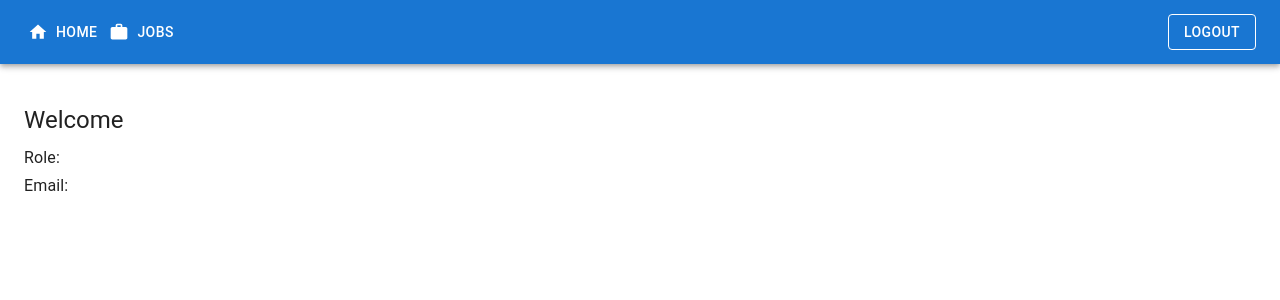
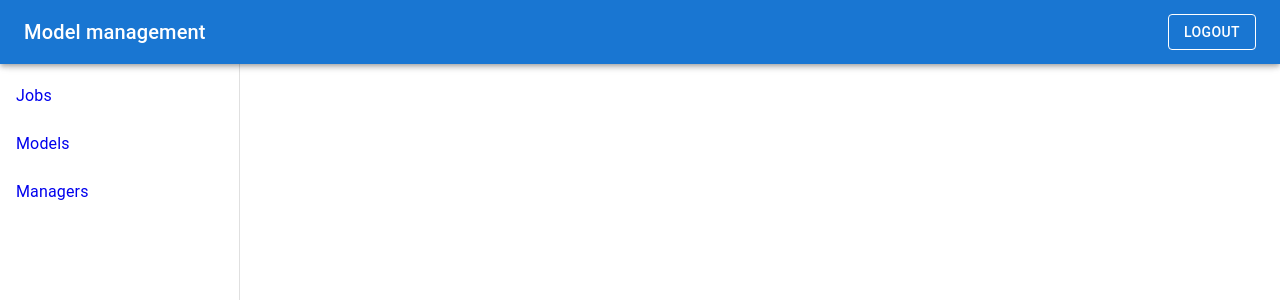
Before and after one commit to ThomasStenholtLaursen/ModelManagement_GR10, a React (Vite) app: page /home in a window 1280 px wide. Shown: the top 300 px of the page. Built offline with nearby package versions, Linux system fonts and the light colour scheme; sample sign-in values are in the browser's storage.

Commit message:
Try to fix routes

```diff
--- a/src/App.jsx
+++ b/src/App.jsx
@@ -6,15 +6,10 @@ import {
   Navigate,
 } from "react-router-dom";
 import SignInPage from "./pages/SignInPage";
-import HomePage from "./pages/HomePage";
 import { CssBaseline, ThemeProvider, createTheme } from "@mui/material";
 import PrivateRoute from "./routes/PrivateRoute";
-import ManagerRoute from "./routes/ManagerRoute";
-import ModelsPage from "./pages/ModelsPage";
-import ManagerPage from "./pages/ManagerPage";
-import Layout from "./components/Layout";
-import JobsPage from "./pages/JobsPage";
 import UnauthorizedPage from "./pages/UnauthorizedPage";
+import MainPage from "./pages/MainPage";
 
 function App() {
   const defaultTheme = createTheme({ palette: { mode: "light" } });
@@ -25,51 +20,17 @@ function App() {
         <CssBaseline />
         <Router>
           <Routes>
+            <Route path="/" element={<Navigate to={"/signin"} replace />} />
             <Route path="/signin" element={<SignInPage />} />
             <Route path="/unauthorized" element={<UnauthorizedPage />} />
             <Route
               path="/home"
               element={
                 <PrivateRoute>
-                  <Layout>
-                    <HomePage />
-                  </Layout>
+                  <MainPage />
                 </PrivateRoute>
               }
             />
-            <Route
-              path="/models"
-              element={
-                <PrivateRoute>
-                  <ManagerRoute>
-                    <Layout>
-                      <ModelsPage />
-                    </Layout>
-                  </ManagerRoute>
-                </PrivateRoute>
-              }
-            />
-            <Route
-              path="/managers"
-              element={
-                <PrivateRoute>
-                  <Layout>
-                    <ManagerPage />
-                  </Layout>
-                </PrivateRoute>
-              }
-            />
-            <Route
-              path="/jobs"
-              element={
-                <PrivateRoute>
-                  <Layout>
-                    <JobsPage />
-                  </Layout>
-                </PrivateRoute>
-              }
-            />
-            <Route path="/" element={<Navigate to={"/signin"} replace />} />
           </Routes>
         </Router>
       </ThemeProvider>
--- a/src/components/DrawerComponent.jsx
+++ b/src/components/DrawerComponent.jsx
@@ -1,22 +1,26 @@
 import React from 'react';
-import { Drawer, List, ListItem, ListItemText, AppBar, Toolbar, Typography, Divider } from '@mui/material';
+import { Drawer, List, ListItem, ListItemText, AppBar, Toolbar, Typography, Divider, ListItemButton, ListItemIcon } from '@mui/material';
 import { Link } from 'react-router-dom';
+import { Box } from '@mui/system';
 
 const DrawerComponent = ({ children }) => {
     const drawerWidth = 240;
 
 
   return (
-    <div style={{ display: 'flex' }}>
       <Drawer
         variant="permanent"
-        anchor="left"
+        sx={{
+          width: drawerWidth,
+          flexShrink: 0,
+          [`& .MuiDrawer-paper`]: { width: drawerWidth, boxSizing: 'border-box' },
+        }}
       >
-        <Toolbar/>
-        <Divider/>
+        <Toolbar />
+        <Box sx={{ overflow: 'auto' }}>
             <List>
-          <ListItem component={Link} to="/joblist">
-            <ListItemText primary="Job List" />
+                <ListItem component={Link} to="home/joblist">
+                    <ListItemText primary="Jobs" />
                 </ListItem>
                 <ListItem component={Link} to="/models">
                     <ListItemText primary="Models" />
@@ -25,20 +29,9 @@ const DrawerComponent = ({ children }) => {
                     <ListItemText primary="Managers" />
                 </ListItem>
             </List>
+        </Box>
+
       </Drawer>
-      <div style={{ flexGrow: 1, padding: '20px' }}>
-        <AppBar position="fixed">
-          <Toolbar>
-            <Typography variant="h6" noWrap>
-              Your App Title
-            </Typography>
-          </Toolbar>
-        </AppBar>
-        <div style={{ marginTop: '64px' }}>
-          {children}
-        </div>
-      </div>
-    </div>
   );
 };
 
--- a/src/pages/JobListPage.jsx
+++ b/src/pages/JobListPage.jsx
@@ -5,7 +5,7 @@ import Page from './Page';
 const JobListPage = () => {
   return (
     <div>
-      <h2>Jobs</h2>
+      <h2>Jobs dfjadshfkj adshlf kjadhfk ahlfkj </h2>
       {/* Your managers content goes here */}
     </div>
 
--- a/src/pages/MainPage.jsx
+++ b/src/pages/MainPage.jsx
@@ -2,27 +2,77 @@ import React from 'react';
     import { BrowserRouter as Router, Route, Routes} from 'react-router-dom';
     import DrawerComponent from '../components/DrawerComponent';
     import Page from './Page';
-import { Container, CssBaseline} from '@mui/material';
+    import { AppBar, Box, Button, Container, CssBaseline, Grid, Toolbar, Typography} from '@mui/material';
     import JobListPage from './JobListPage';
     import ModelsPage from './ModelsPage';
     import ManagersPage from './ManagersPage';
+    import PrivateRoute from '../routes/PrivateRoute';
+    import { useAuth } from '../hooks/useAuth';
 
     const MainPage = () => {
+
+        const { user, logoutUser } = useAuth();
+
         return (
-    <Router>
-      <DrawerComponent>
+        <Box sx={{display: 'flex'}}>
             <CssBaseline />
+            <AppBar position="fixed" sx={{ zIndex: (theme) => theme.zIndex.drawer + 1 }}>
+                <Toolbar>
+
+                    <Typography variant="h6" sx={{ flexGrow: 1, textAlign: 'left' }}>Model management</Typography>
+                    <Grid item>
+                    {user ? (
+                        <Button
+                        color="inherit"
+                        variant="outlined"
+                        onClick={() => {
+                            logoutUser();
+                        }}
+                        >
+                        Logout
+                        </Button>
+                    ) : (
+                        <Button
+                        color="inherit"
+                        variant="outlined"
+                        onClick={() => handleNavigation("/signin")}
+                        >
+                        Login
+                        </Button>
+                    )}
+                    </Grid>
+                </Toolbar>
+            </AppBar>
+            <DrawerComponent />
             <Container>
-          <Page>
                 <Routes>
-                <Route path="/joblist" element={<JobListPage />} />
-                <Route path="/models" element={<ModelsPage />}/>
-                <Route path="/managers" element={<ManagersPage />} />
+                <Route
+                        path="home/joblist"
+                        element={
+                        <PrivateRoute>
+                            <JobListPage />
+                        </PrivateRoute>
+                        }
+                    />
+                    <Route
+                        path="home/models"
+                        element={
+                        <PrivateRoute>
+                            <ModelsPage />
+                        </PrivateRoute>
+                        }
+                    />
+                    <Route
+                        path="home/managers"
+                        element={
+                        <PrivateRoute>
+                            <ManagersPage />
+                        </PrivateRoute>
+                        }
+                    />
                 </Routes>
-          </Page>
             </Container>
-      </DrawerComponent>
-    </Router>
+        </Box>
     );
     };
 
```
Lines whose indentation alone changed are shown as unchanged.
